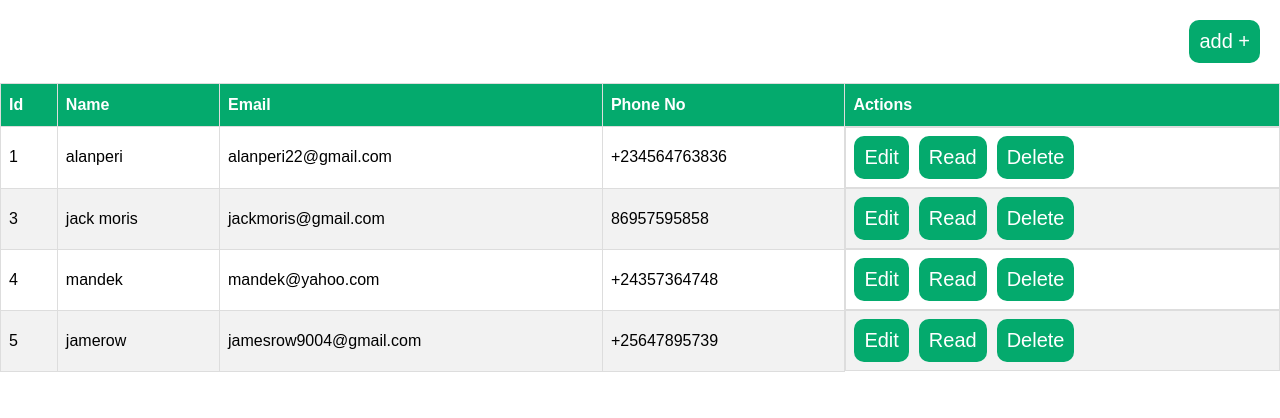
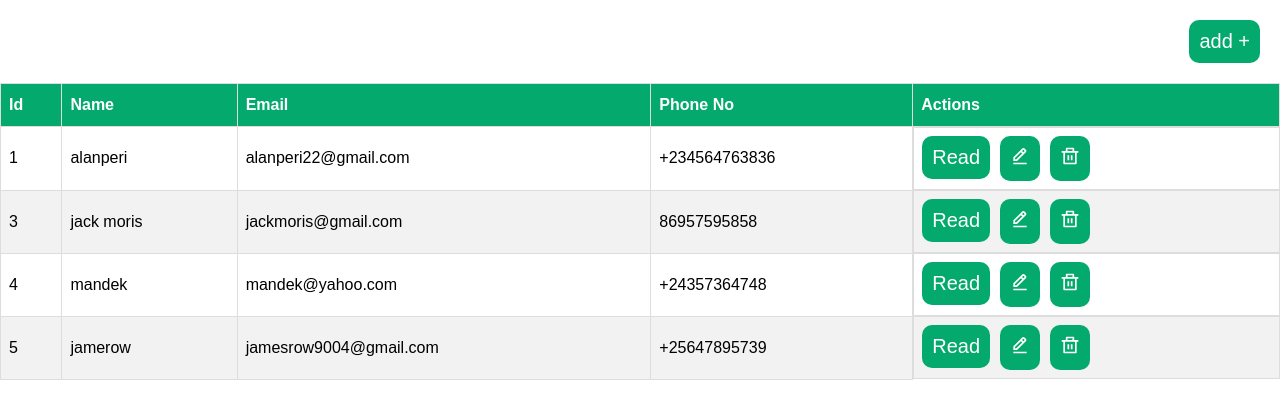
Before and after one commit to muritador5050/crud_operation, a Next.js app: page / in a window 1280 px wide. Shown: the top 418 px of the page. Built offline with nearby package versions, Linux system fonts and the light colour scheme; data requests are answered from the project's data file.

Commit message:
i add delete and edit icons

```diff
--- a/package.json
+++ b/package.json
@@ -13,6 +13,7 @@
     "next": "13.4.1",
     "react": "^18.2.0",
     "react-dom": "18.2.0",
+    "react-icons": "^4.8.0",
     "router-dom": "^2.2.11"
   }
 }
--- a/src/pages/index.js
+++ b/src/pages/index.js
@@ -2,7 +2,8 @@ import Head from "next/head";
 import { useEffect, useState } from "react";
 import axios from "axios";
 import Link from "next/link";
-
+import { RiDeleteBinLine } from "react-icons/ri";
+import { BiEditAlt } from "react-icons/bi";
 export default function Home() {
   const [data, setData] = useState([]);
 
@@ -59,15 +60,17 @@ export default function Home() {
               <td>{d.email}</td>
               <td>{d.phone}</td>
               <td className="td-btn">
-                <Link href={`/update/${d.id}`}>
-                  <button className="btn-sub">Edit</button>
-                </Link>
                 <Link href={`/read/${d.id}`}>
                   <button className="btn-sub">Read</button>
                 </Link>
+                <Link href={`/update/${d.id}`}>
+                  <button className="btn-sub">
+                    <BiEditAlt />
+                  </button>
+                </Link>
 
                 <button onClick={() => handleDelete(d.id)} className="btn-sub">
-                  Delete
+                  <RiDeleteBinLine />
                 </button>
               </td>
             </tr>
```
Also changed, not shown: src/pages/read.js (+4 -4 lines), 1 other file (tests, documents, lock files or other folders).
